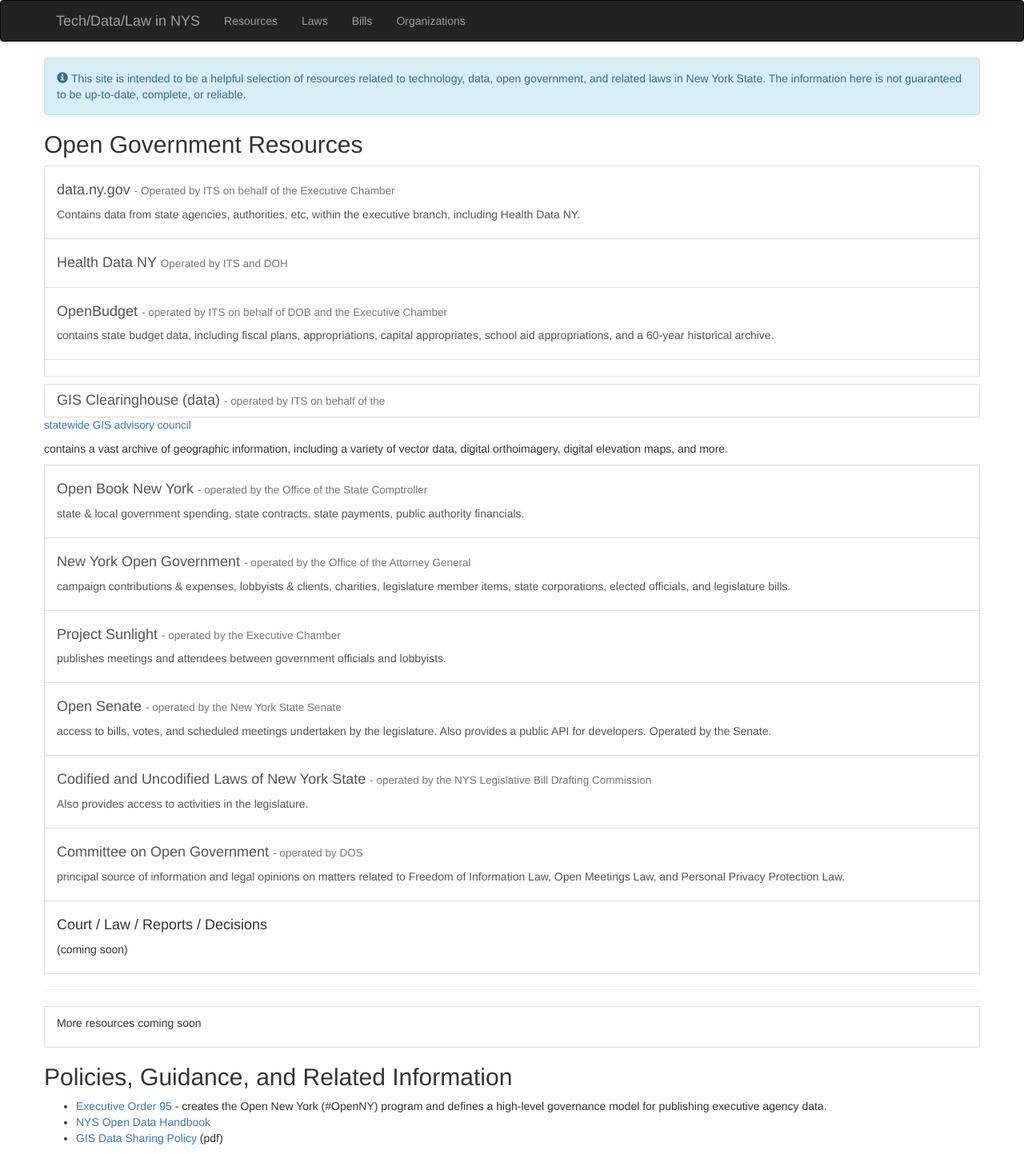
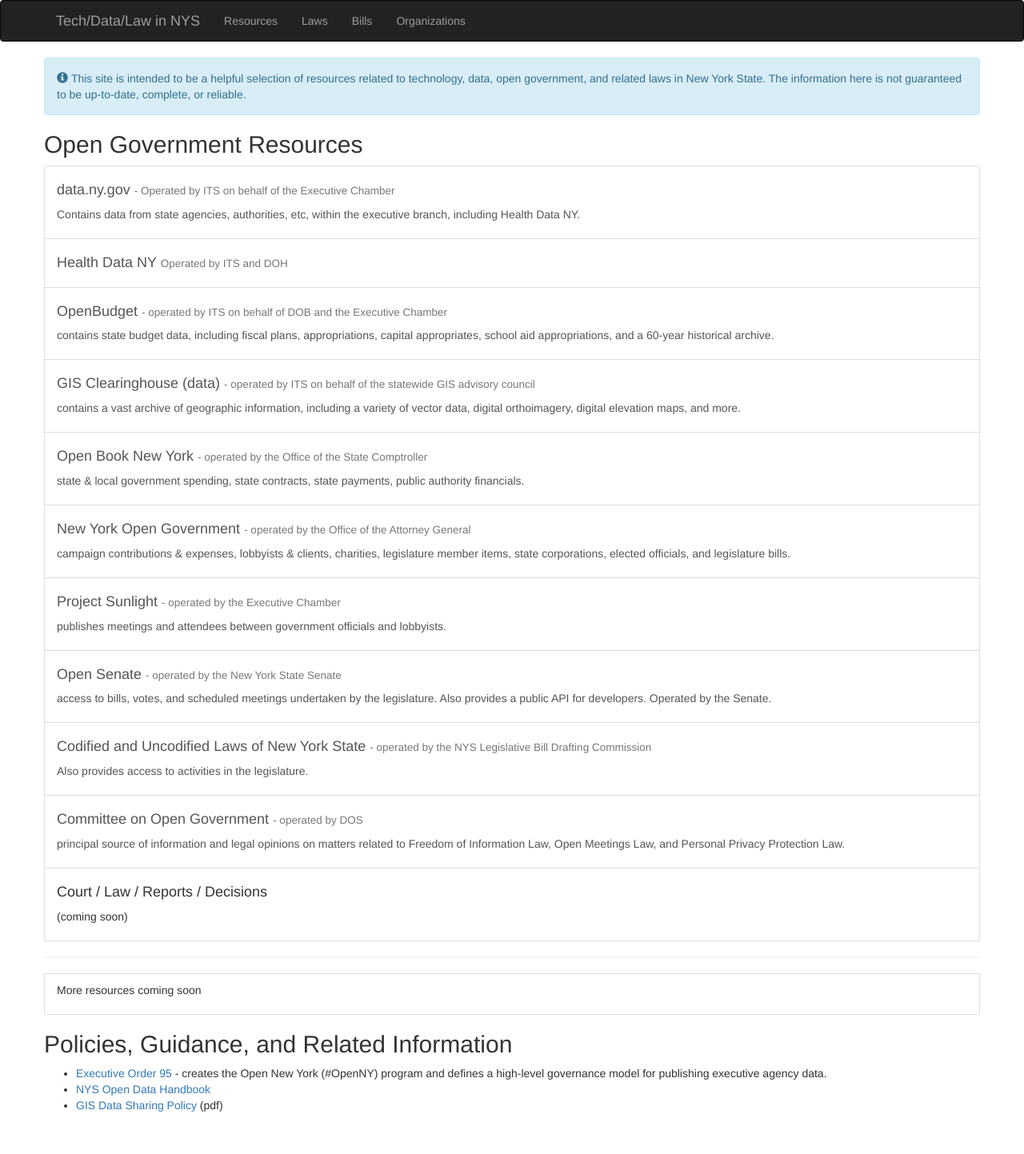
Before and after one commit to technickle/open-data-resources, a Jekyll site: the page built from resources/index.md, in a window 1280 px wide. Shown: the whole page at 80% size. Built offline with Jekyll 4.4.1, drawn with Linux system fonts in a browser that asks for light colours; nearby versions of some CDN libraries; after the commit the page ends 1402 px from its top, so only the background shows below that; part of the change alters nothing that is shown.

```diff
--- a/resources/index.md
+++ b/resources/index.md
@@ -19,7 +19,7 @@ layout: default
     <p>contains state budget data, including fiscal plans, appropriations, capital appropriates, school aid appropriations, and a 60-year historical archive.</p>
   </a>
   <a class="list-group-item" href="http://gis.ny.gov/gisdata/">
-    <h4>GIS Clearinghouse (data) <small>- operated by ITS on behalf of the <a href="http://gis.ny.gov/coordinationprogram/workgroups/details/index.cfm?ID=10">statewide GIS advisory council</a></small></h4>
+    <h4>GIS Clearinghouse (data) <small>- operated by ITS on behalf of the statewide GIS advisory council</small></h4>
     <p>contains a vast archive of geographic information, including a variety of vector data, digital orthoimagery, digital elevation maps, and more. </p>
   </a>
   <a class="list-group-item" href="http://www.openbooknewyork.com/">
```
